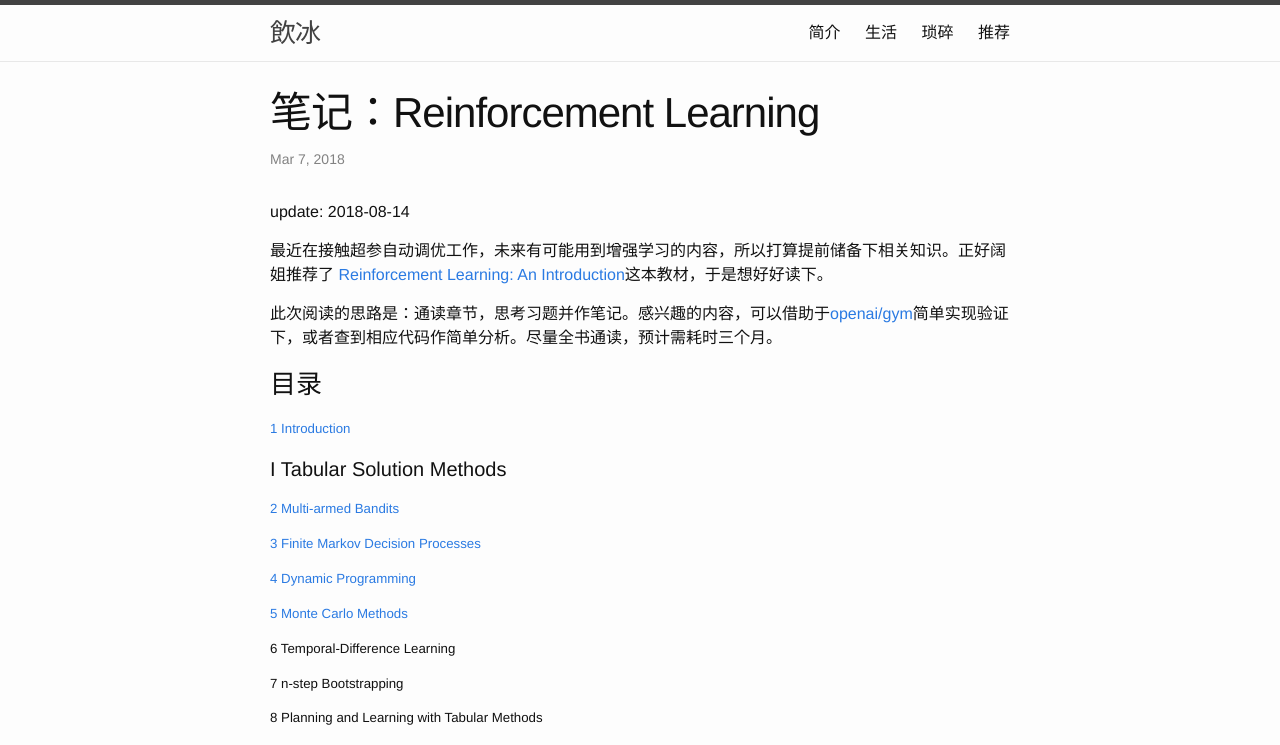
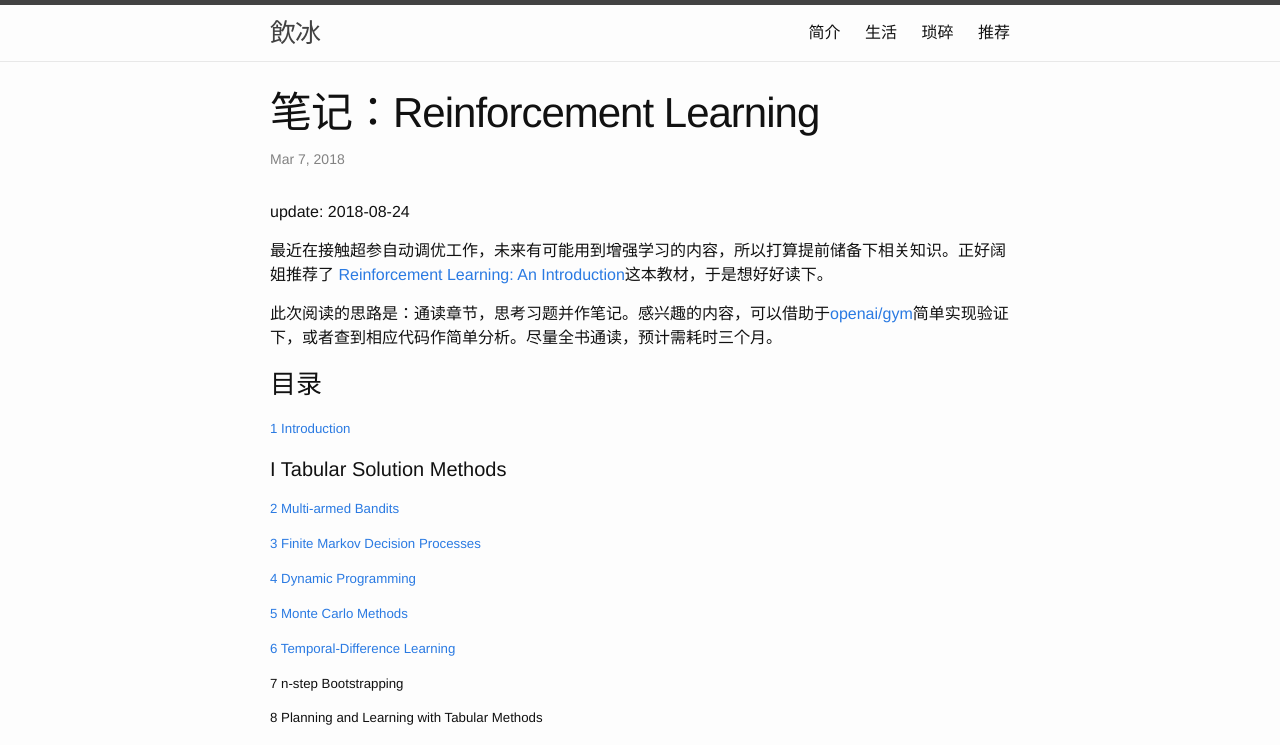
Before and after one commit to facaiy/facaiy.github.io, a Jekyll site: the page built from _posts/2018-03-07-Reinforcement-Learning.md, in a window 1280 px wide. Shown: the top 745 px of the page. Built offline with Jekyll 4.4.1, drawn with Linux system fonts in a browser that asks for light colours; comment, search, counter and statistics services are not loaded; some of the changed lines change nothing that is shown.

Commit message:
RL: 链接第六章笔记

```diff
--- a/_posts/2018-03-07-Reinforcement-Learning.md
+++ b/_posts/2018-03-07-Reinforcement-Learning.md
@@ -4,10 +4,10 @@
 description: ""
 category: tech
 tags: []
-modify: 2018-08-14 09:48:30
+modify: 2018-08-24 10:27:40
 ---
 
-update: 2018-08-14
+update: 2018-08-24
 
 
 最近在接触超参自动调优工作，未来有可能用到增强学习的内容，所以打算提前储备下相关知识。正好阔姐推荐了
@@ -31,7 +31,7 @@
 
 ##### [5 Monte Carlo Methods](http://nbviewer.jupyter.org/github/facaiy/book_notes/blob/master/Reinforcement_Learing_An_Introduction/Monte_Carlo_Methods/note.ipynb)
 
-##### 6 Temporal-Difference Learning
+##### [6 Temporal-Difference Learning](http://nbviewer.jupyter.org/github/facaiy/book_notes/blob/master/Reinforcement_Learing_An_Introduction/Temporal_Difference_Learning/note.ipynb)
 
 ##### 7 n-step Bootstrapping
 
```
